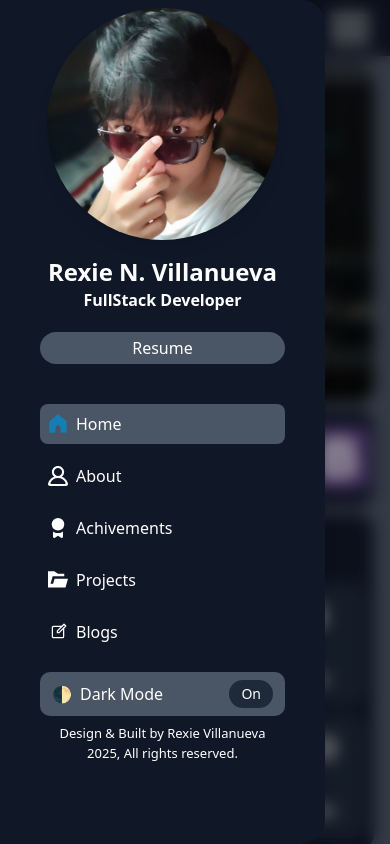
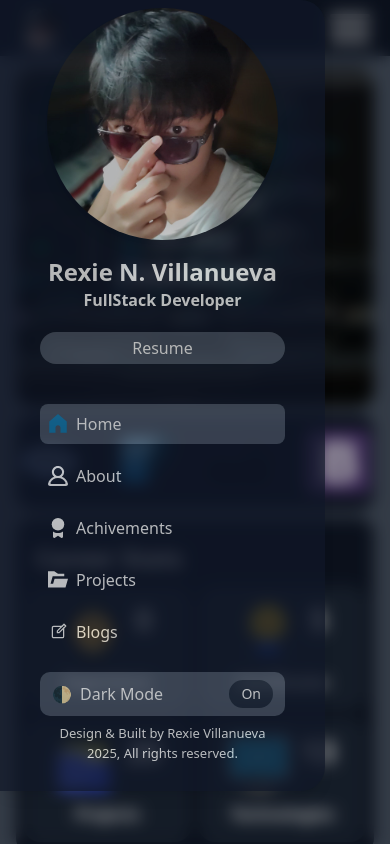
Before and after one commit to Xer0503/Portfolio-vue, a Vue app: page / in a window 390 px wide. Both pictures are taken after a click on the picture 40 px from the left and 28 px from the top of the page. Shown: the top 844 px of the page. Built offline with nearby package versions, Linux system fonts and the light colour scheme.

Commit message:
feat: update Layout and Expert components for improved responsiveness and styling; adjust sidebar opacity and icon size

```diff
--- a/src/components/Layout.vue
+++ b/src/components/Layout.vue
@@ -39,15 +39,16 @@ function closeNav() {
   <div class="relative overflow-hidden">
 
     <!-- Top Nav (Mobile Only) -->
-    <div class="block md:hidden z-40 bg-gray-900 max-h-50">
+    <div class="w-screen fixed md:hidden z-40 bg-gray-900 max-h-50">
       <Nav />
     </div>
 
     <!-- Mobile Sidebar Slide-In -->
     <transition name="slide">
       <div
+        v-on:click="closeNav"
         v-if="navToggle"
-        class="fixed top-0 left-0 z-50 w-10/12 h-screen bg-gray-900 shadow-lg rounded-r-3xl md:hidden transition-transform duration-300 ease-in-out"
+        class="fixed top-0 left-0 z-50 w-10/12 opacity-70 bg-gray-900 shadow-lg rounded-r-3xl md:hidden transition-transform duration-300 ease-in-out"
       >
         <SidebarMobile />
       </div>
@@ -61,7 +62,7 @@ function closeNav() {
     ></div>
 
     <!-- Main Layout -->
-    <section @click="closeNav" class="w-screen px-2 py-2 overflow-auto">
+    <section @click="closeNav" class="px-2 py-2 overflow-auto mt-15 md:mt-0">
       <div class="grid grid-cols-12 gap-3">
 
         <!-- Sidebar (Desktop Only) -->
@@ -70,7 +71,7 @@ function closeNav() {
         </div>
 
         <!-- Main Content Area -->
-        <div class="col-span-12 md:col-span-9 px-2 h-screen overflow-y-auto scroll-smooth">
+        <div class="col-span-12 md:col-span-9 px-2 overflow-y-auto scroll-smooth">
           <component :is="views[selectedView]" />
         </div>
 
@@ -92,7 +93,7 @@ html {
 }
 .slide-enter-to {
   transform: translateX(0%);
-  opacity: 1;
+  opacity: 0.7;
 }
 .slide-enter-active,
 .slide-leave-active {
@@ -100,7 +101,7 @@ html {
 }
 .slide-leave-from {
   transform: translateX(0%);
-  opacity: 1;
+  opacity: 0.7;
 }
 .slide-leave-to {
   transform: translateX(-100%);
--- a/src/components/ui/Expert.vue
+++ b/src/components/ui/Expert.vue
@@ -64,7 +64,7 @@ const icon = [
               <span>
                 <img :src="toggles[skill.id].value ? icon[1].src : icon[0].src"
                      :alt="toggles[skill.id].value ? icon[1].alt : icon[0].alt"
-                     class="w-5" />
+                     class="w-4" />
               </span>
             </transition>
           </div>
```
